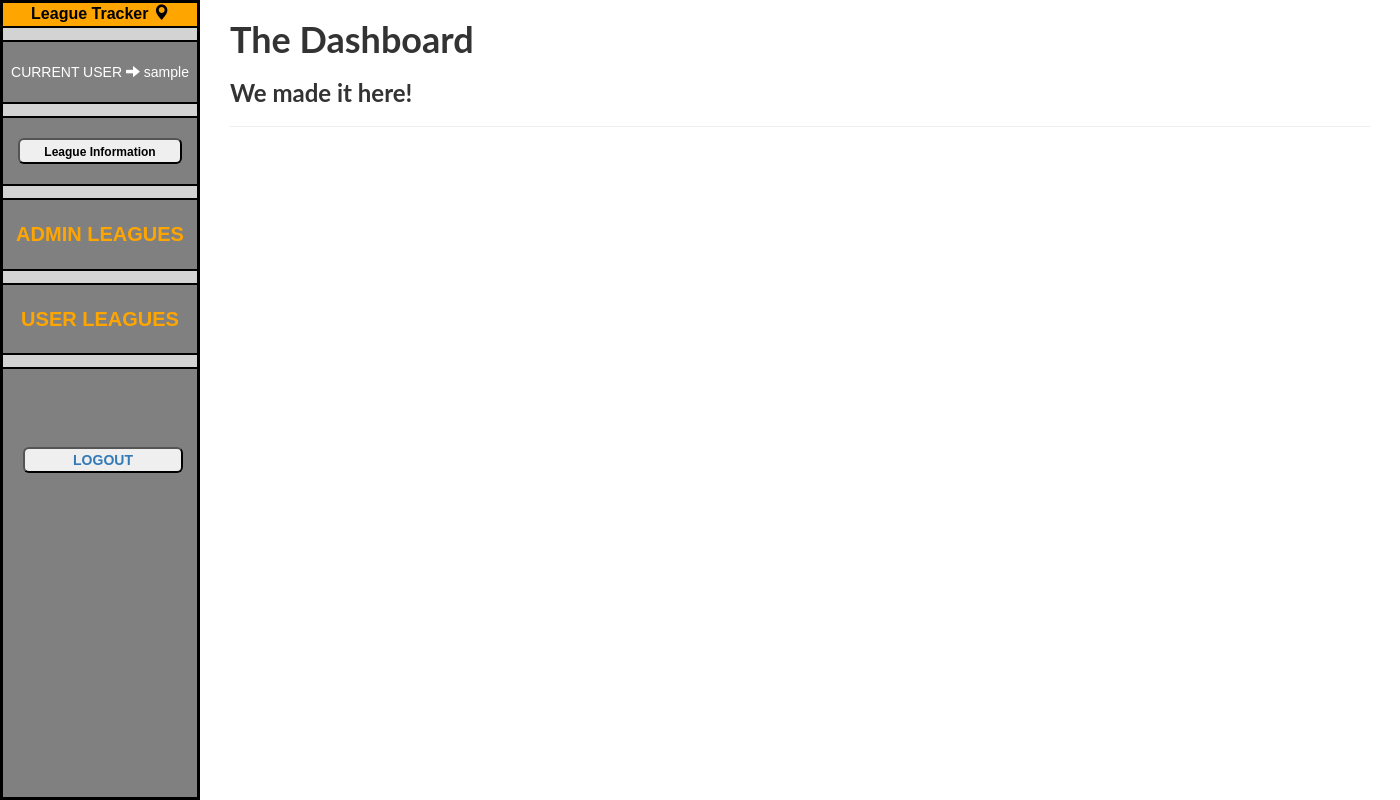
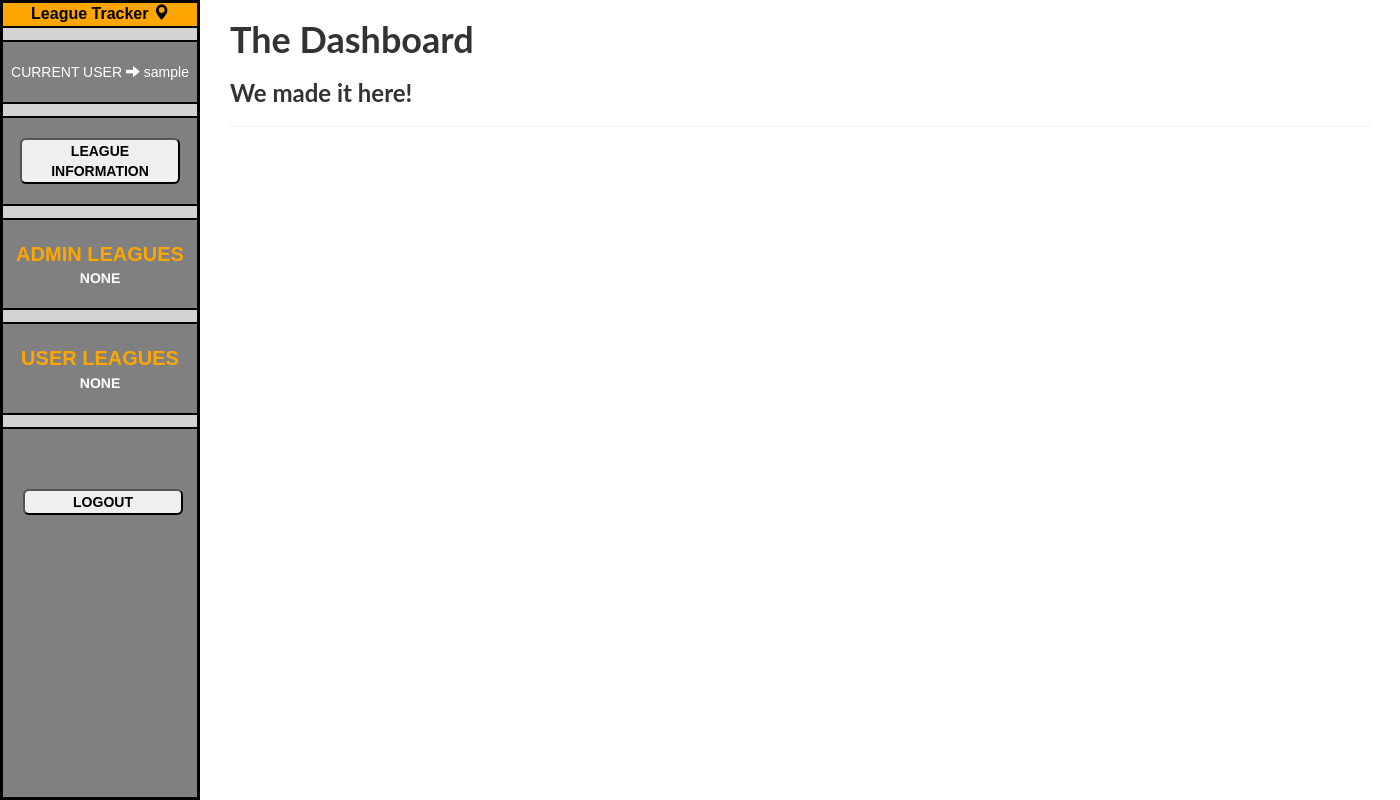
Before and after one commit to jlem138/standing-out, a Flask app: page /dashboard in a window 1400 px wide. Run offline with Flask 2, Linux system fonts and the light colour scheme; the visitor is signed in with stand-in values (Sample User, id 1); data comes from the database, SQL or seed files in the repository; some libraries are stand-ins or nearby versions.

Commit message:
update styling

```diff
--- a/app/home/userviews.py
+++ b/app/home/userviews.py
@@ -16,7 +16,7 @@ def list_users(league_name):
     """
 
     # All update entries for the particular league
-    league = League.get.query(league_name)
+    league = League.query.get(league_name)
     updates = league.updates_for_league
     current_username = current_user.username
 
--- a/app/static/css/style.css
+++ b/app/static/css/style.css
@@ -209,16 +200,11 @@ tr:nth-child(odd) {
   bottom: 0;
 }
 
-.table-title {
-
-}
-
 .action-item {
   font-family: sans-serif;
   font-weight: bold;
   color: black;
-  padding: 18px;
-  font-size: 12px;
+  font-size: 14px;
   list-style-type: none;
   min-width: 200px;
   min-height: 40px;
@@ -240,7 +226,7 @@ tr:nth-child(odd) {
 #title-panel-button {
   font-family: sans-serif;
   font-weight: bold;
-  font: green;
+  color: purple;
   list-style-type: none;
   min-width: 160px;
   text-decoration: none;
@@ -317,3 +303,21 @@ tr:nth-child(odd) {
 #submit {
   font-size: 14px;
 }
+
+
+/* to override bootstrap color of logout button */
+a {
+  color: black;
+  text-decoration: none;
+}
+
+a:hover {
+  color: orange;
+  text-decoration: none;
+}
+
+.none {
+  text-align: center;
+  color: white;
+  font-weight: bold;
+}
--- a/app/templates/base.html
+++ b/app/templates/base.html
@@ -24,8 +24,11 @@
         <div class="panel-divider"></div>
         <br>
       <div>
-        <button id="title-panel-button" type="button" aria-haspopup="true" aria-expanded="true">
-          <li><a href="{{ url_for('home.list_leagues') }}" class="action-item">League Information</a></li>
+        <button id="title-panel-button" type="button">
+          <li><a href="{{ url_for('home.list_leagues') }}" class="action-item">
+            <div>LEAGUE</div>
+            <div>INFORMATION</div>
+          </a></li>
         </button>
         <br>
         <div class="panel-divider"></div>
@@ -34,9 +37,9 @@
           <br>
           {% for league in admin_leagues %}
           <div class="dropdown">
-            <button class="title-panel-league-button" type="button" aria-haspopup="true" aria-expanded="true">
+            <button id="title-panel-league-button">
               {{league}}
-              <span class="glyphicon glyphicon-triangle-right" aria-hidden="true"></span>
+              <span class="glyphicon glyphicon-triangle-right"></span>
             </button>
             <div class="dropdown-content" class="title-panel-button">
               <a href="{{ url_for('home.list_rankings', league_name=league, admin_leagues=admin_leagues, user_leagues=user_leagues) }}">Rankings</a>
@@ -46,6 +49,11 @@
             </div>
           </div>
           {% endfor %}
+        </div>
+        <div>
+          {% if admin_leagues|length == 0 %}
+            <div class="none"> NONE </div>
+          {% endif %}
         </div>
         <br>
         <div class="panel-divider"></div>
@@ -66,24 +74,29 @@
           </div>
           {% endfor %}
         </div>
+        <div>
+          {% if user_leagues|length == 0 %}
+            <div class="none"> NONE </div>
+          {% endif %}
+        </div>
         <br>
         <div class="panel-divider"></div>
         <br>
       </div>
       <br><br>
-        <div class="action-item" text-align="right">
-          <button id="title-panel-button" aria-haspopup="true" aria-expanded="true">
-            <li><a href="{{ url_for('auth.logout') }}" class="logout" >LOGOUT</a></li>
+        <div class="action-item">
+          <button id="title-panel-button">
+            <li><a href="{{ url_for('auth.logout') }}" >LOGOUT</a></li>
           </button>
         </div>
         {% else %}
           <div class="action-item">
-            <button class="title-panel-button" type="button" aria-haspopup="true" aria-expanded="true">
+            <button id="title-panel-button" type="button" aria-haspopup="true" aria-expanded="true">
               <li><a href="{{ url_for('auth.register') }}" class="action-item">Register</a></li>
             </button>
             <br>
-            <button class="title-panel-button" type="button" aria-haspopup="true" aria-expanded="true">
-              <li><a href="{{ url_for('auth.login') }}" class="action-item">Login</a></li>
+            <button id="title-panel-button" type="button" aria-haspopup="true" aria-expanded="true">
+              <li><a href="{{ url_for('auth.login') }}" class="action-item" >Login</a></li>
             </button>
           </div>
         {% endif %}
```
Also changed, not shown: other parts of app/static/css/style.css (+16 -25 lines).
